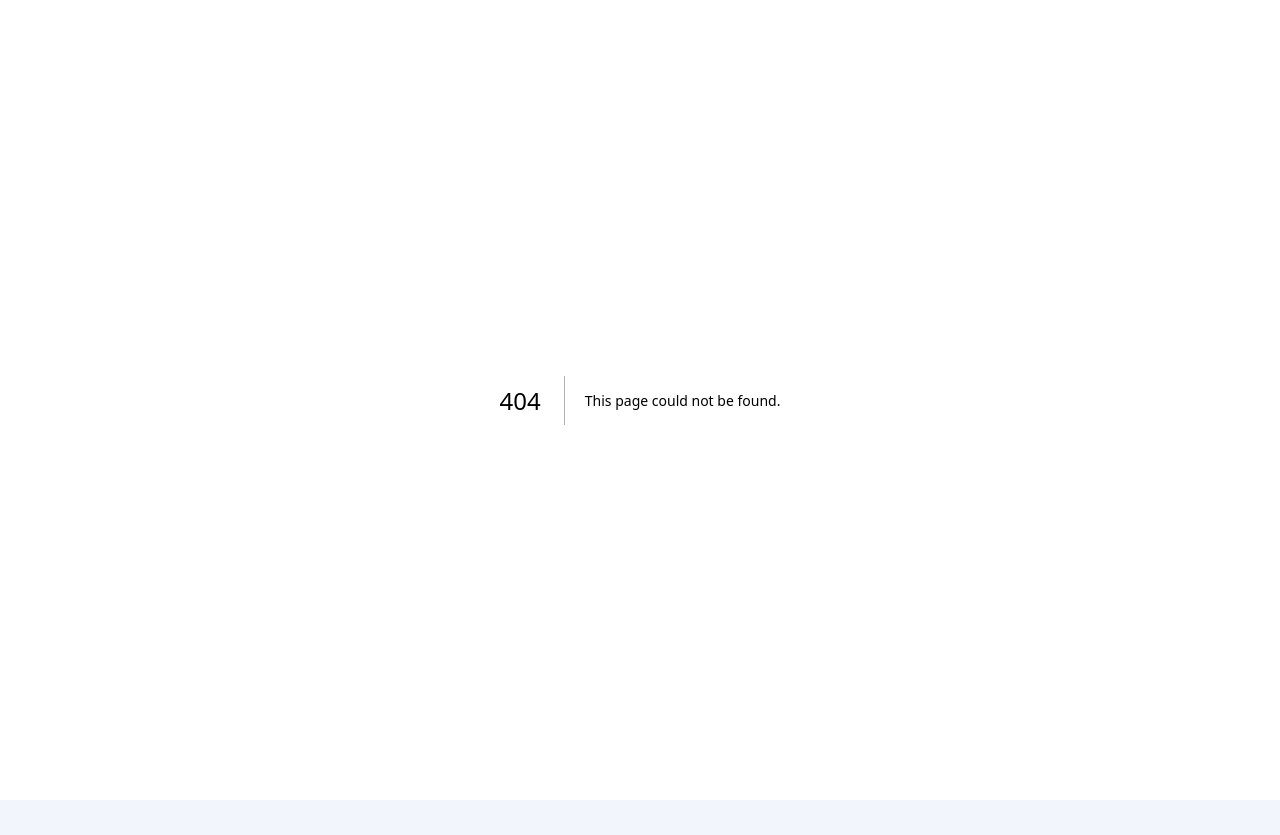
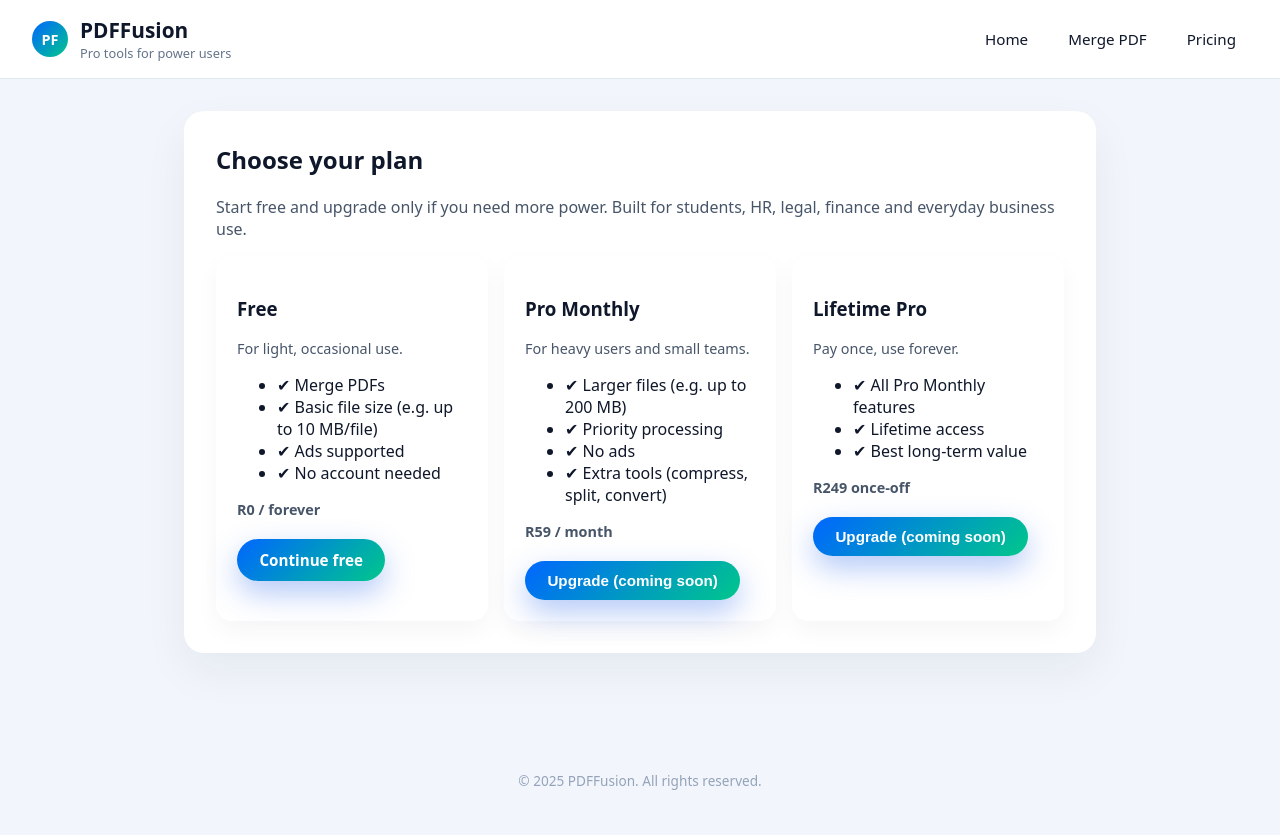
Before and after one commit to gsimbini/pdf-merge-site, a Next.js app: page /pricing in a window 1280 px wide. Before the commit this address had no page. Before the commit the page ends 800 px from the top, so only its background shows below. Built offline with nearby package versions, Linux system fonts and the light colour scheme.

Commit message:
Add pricing page and Pro upsell

```diff
--- /dev/null
+++ b/pages/pricing.js
@@ -0,0 +1,92 @@
+import Head from 'next/head';
+import Link from 'next/link';
+
+export default function PricingPage() {
+  return (
+    <>
+      <Head>
+        <title>Pricing - PDFFusion Pro</title>
+        <meta
+          name="description"
+          content="Upgrade to PDFFusion Pro for larger files, no ads and more powerful PDF tools."
+        />
+      </Head>
+      <div className="page">
+        <header className="header">
+          <div className="brand">
+            <span className="logo-circle">PF</span>
+            <div>
+              <h1>PDFFusion</h1>
+              <p className="tagline">Pro tools for power users</p>
+            </div>
+          </div>
+          <nav className="nav">
+            <Link href="/">Home</Link>
+            <Link href="/merge-pdf">Merge PDF</Link>
+            <Link href="/pricing">Pricing</Link>
+          </nav>
+        </header>
+
+        <main className="main">
+          <section className="tool-section">
+            <h2>Choose your plan</h2>
+            <p>
+              Start free and upgrade only if you need more power. Built for
+              students, HR, legal, finance and everyday business use.
+            </p>
+
+            <div className="grid">
+              <div className="tool-card">
+                <h3>Free</h3>
+                <p>For light, occasional use.</p>
+                <ul>
+                  <li>✔ Merge PDFs</li>
+                  <li>✔ Basic file size (e.g. up to 10 MB/file)</li>
+                  <li>✔ Ads supported</li>
+                  <li>✔ No account needed</li>
+                </ul>
+                <p><strong>R0 / forever</strong></p>
+                <Link href="/merge-pdf" className="primary-btn">
+                  Continue free
+                </Link>
+              </div>
+
+              <div className="tool-card">
+                <h3>Pro Monthly</h3>
+                <p>For heavy users and small teams.</p>
+                <ul>
+                  <li>✔ Larger files (e.g. up to 200 MB)</li>
+                  <li>✔ Priority processing</li>
+                  <li>✔ No ads</li>
+                  <li>✔ Extra tools (compress, split, convert)</li>
+                </ul>
+                <p><strong>R59 / month</strong></p>
+                <button className="primary-btn">
+                  Upgrade (coming soon)
+                </button>
+              </div>
+
+              <div className="tool-card">
+                <h3>Lifetime Pro</h3>
+                <p>Pay once, use forever.</p>
+                <ul>
+                  <li>✔ All Pro Monthly features</li>
+                  <li>✔ Lifetime access</li>
+                  <li>✔ Best long-term value</li>
+                </ul>
+                <p><strong>R249 once-off</strong></p>
+                <button className="primary-btn">
+                  Upgrade (coming soon)
+                </button>
+              </div>
+            </div>
+          </section>
+        </main>
+
+        <footer className="footer">
+          <p>© {new Date().getFullYear()} PDFFusion. All rights reserved.</p>
+        </footer>
+      </div>
+    </>
+  );
+}
```
